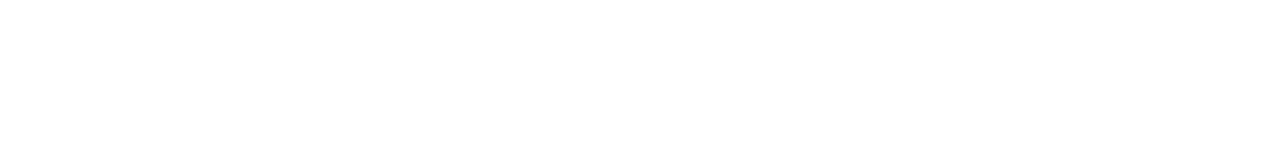
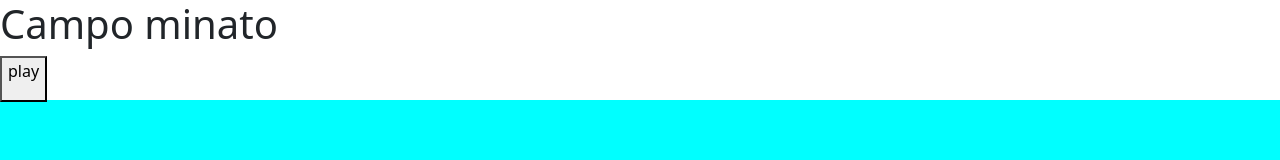
Before and after one commit to DemetrioPadre/js-campominato-grid, a plain HTML site: page index.html in a window 1280 px wide. Drawn offline with nearby package versions, Linux system fonts and the light colour scheme.

Commit message:
add-header

```diff
--- a/css/style.css
+++ b/css/style.css
@@ -0,0 +1,13 @@
+.header-container {
+    width: 100%;
+    height: 100px;
+    background-color: white;
+    display: flex;
+    justify-content: space-between;
+}
+
+#box-game {
+    background-color: aqua;
+    width: 100%;
+    height: 100vh;
+}
--- a/index.html
+++ b/index.html
@@ -20,11 +20,24 @@
 
 <body>
 
-    <div class="container">
+    <div class="header-container">
+        <header id="header">
+            <div class="header-left">
+                <h1>Campo minato</h1>
+            </div>
+            <div class="header-right">
+                <button>
+                    <p>play</p>
+                </button>
+            </div>
+        </header>
 
     </div>
 
 
+    <section id="box-game"></section>
+
+    <!-- boot js -->
     <script src="https://cdn.jsdelivr.net/npm/bootstrap@5.3.2/dist/js/bootstrap.bundle.min.js"
         integrity="sha384-C6RzsynM9kWDrMNeT87bh95OGNyZPhcTNXj1NW7RuBCsyN/o0jlpcV8Qyq46cDfL"
         crossorigin="anonymous"></script>
```
Also changed, not shown: 1 other file.
